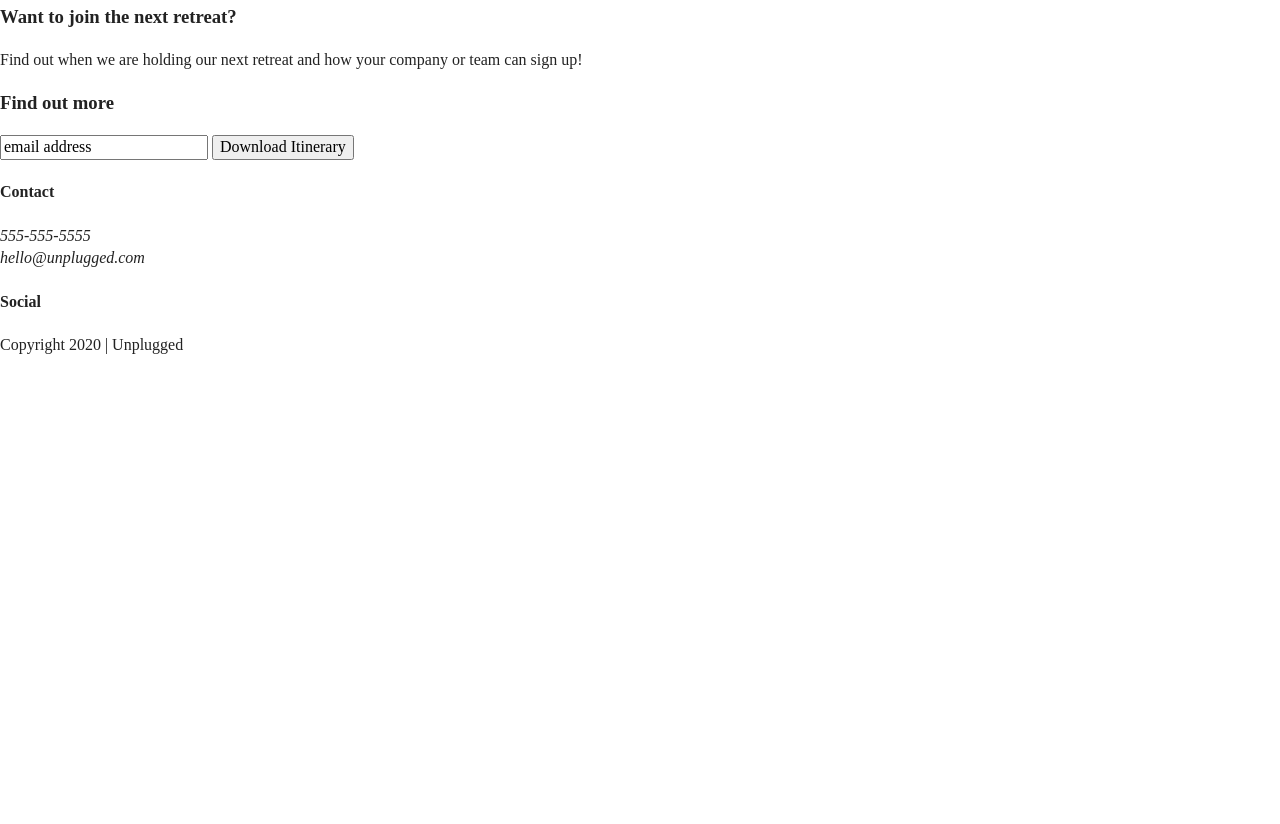
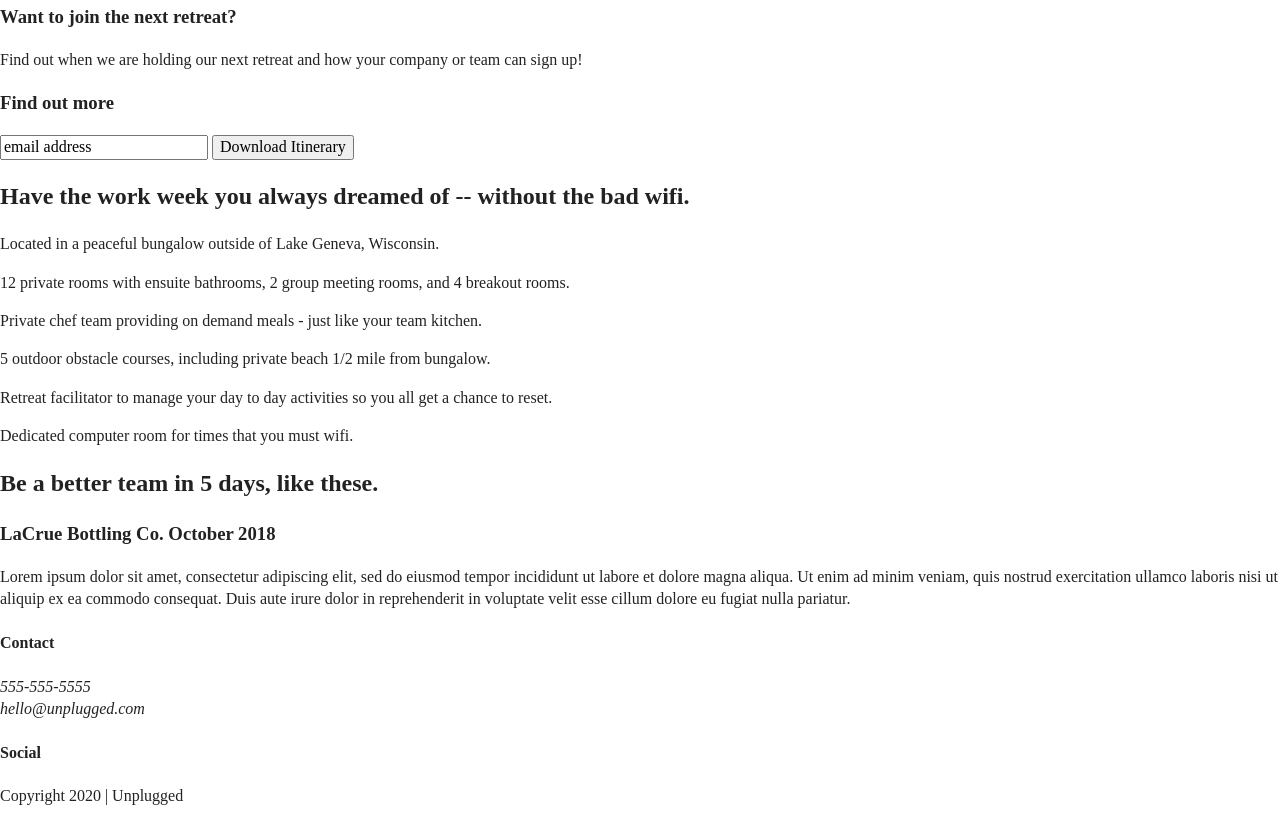
Before and after one commit to katarzyna-kw/unplugged, a website: page index.html in a window 1280 px wide. Shown: the part 252-1076 px from the top of the page. Before the commit the page ends 800 px from the top, so only its background shows below. Drawn offline with Linux system fonts and the light colour scheme.

Commit message:
Coded main HTML for index

```diff
--- a/index.html
+++ b/index.html
@@ -41,12 +41,10 @@
 
 <main>
 
-  <section>
-    <section="hero-area">
-      <div class="content-wrapper">
-        <h1>Retreat from the desk, return refreshed.</h1>
-      </div>
-    </section>
+  <section class="hero-area">
+    <div class="content-wrapper">
+      <h1>Retreat from the desk, return refreshed.</h1>
+    </div>
   </section>
 
   <aside>
@@ -63,6 +61,50 @@
       <input type="button" value="Download Itinerary">
     </div>
   </aside>
+
+  <section class="features">
+    <div class="content-wrapper">
+      <h2>Have the work week you always dreamed of -- without the bad wifi.</h2>
+      <div class="features-items">
+        <article>
+          <p class="fontawesome-icon"></p>
+          <p class="features-item-description">Located in a peaceful bungalow outside of Lake Geneva, Wisconsin.</p>
+        </article>
+        <article>
+          <p class="fontawesome-icon"></p>
+          <p class="features-item-description">12 private rooms with ensuite bathrooms, 2 group meeting rooms, and 4 breakout rooms.</p>
+        </article>
+        <article>
+          <p class="fontawesome-icon"></p>
+          <p class="features-item-description">Private chef team providing on demand meals - just like your team kitchen.</p>
+        </article>
+        <article>
+          <p class="fontawesome-icon"></p>
+          <p class="features-item-description">5 outdoor obstacle courses, including private beach 1/2 mile from bungalow.</p>
+        </article>
+        <article>
+          <p class="fontawesome-icon"></p>
+          <p class="features-item-description">Retreat facilitator to manage your day to day activities so you all get a chance to reset.</p>
+        </article>
+        <article>
+          <p class="fontawesome-icon"></p>
+          <p class="features-item-description">Dedicated computer room for times that you must wifi.</p>
+        </article>
+      </div>
+    </div>
+  </section>
+
+  <section class="reviews">
+    <div class="content-wrapper">
+      <h2>Be a better team in 5 days, like these.</h2>
+      <article>
+        <div>
+          <h3>LaCrue Bottling Co. October 2018</h3>
+          <p>Lorem ipsum dolor sit amet, consectetur adipiscing elit, sed do eiusmod tempor incididunt ut labore et dolore magna aliqua. Ut enim ad minim veniam, quis nostrud exercitation ullamco laboris nisi ut aliquip ex ea commodo consequat. Duis aute irure dolor in reprehenderit in voluptate velit esse cillum dolore eu fugiat nulla pariatur. </p>
+        </div>
+      </article>
+    </div>
+  </section>
 
 </main>
 
```
